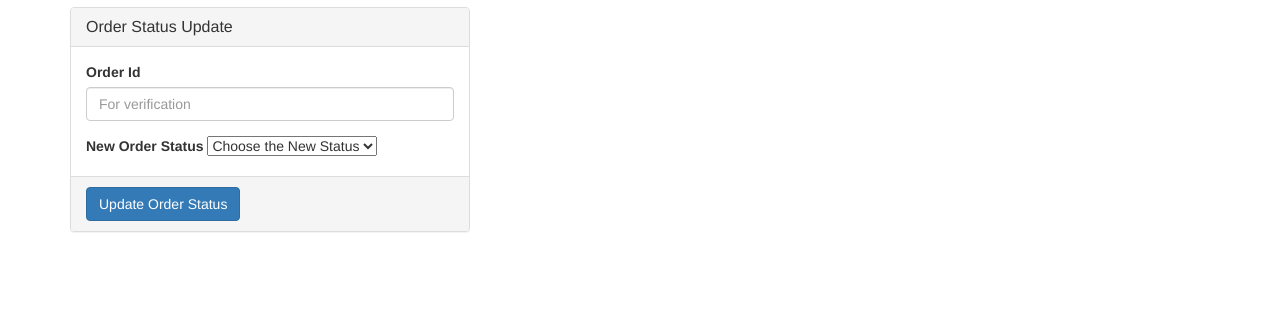
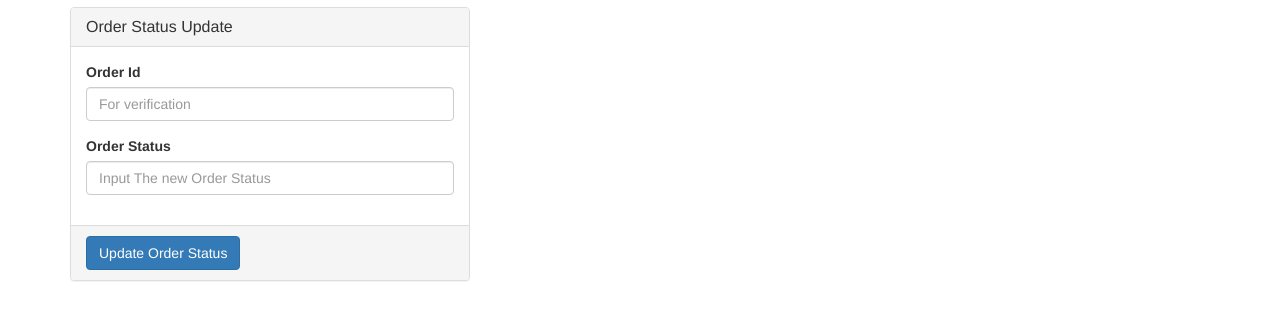
Before and after one commit to sanriohdd/Salesforce, a website: page public/index.html in a window 1280 px wide. Shown: the part 53-372 px from the top of the page. Drawn offline with nearby package versions, Linux system fonts and the light colour scheme.

Commit message:
Update index.html

```diff
--- a/public/index.html
+++ b/public/index.html
@@ -27,7 +27,7 @@
                 var OrderStatus = $("#OrderStatus").val();
 
 
-                if (OrderId.length == 0 || OrderStatus.value == 0) {
+                if (OrderId.length == 0 || OrderStatus.length == 0) {
                     errorMessage.text("All of the fields are required.");
                     error.show();
                 }
@@ -84,7 +84,11 @@
                         <label for="lastName">Last Name</label>
                         <input type="text" class="form-control" id="lastName" placeholder="For verification" required>
                     </div>-->
-                    <div>
+                    <div class="form-group">
+                        <label for="OrderStatus">Order Status</label>
+                        <input type="text" class="form-control" id="OrderStatus" placeholder="Input The new Order Status" required>
+                    </div>
+                    <!--<div>
                     <label for="OrderStatus">New Order Status</label>
                     <select>
                                 <option value="" disabled="disabled" selected="selected">Choose the New Status</option>
@@ -94,7 +98,7 @@
                                 <option value="4">On Delivery</option>
                                 <option value="5">Delivered</option>
                             </select>
-                    </div>
+                    </div>-->
                 </div>
                 <div class="panel-footer">
                     <div id="message" class="alert alert-info" role="alert" style="display: none;">
```
